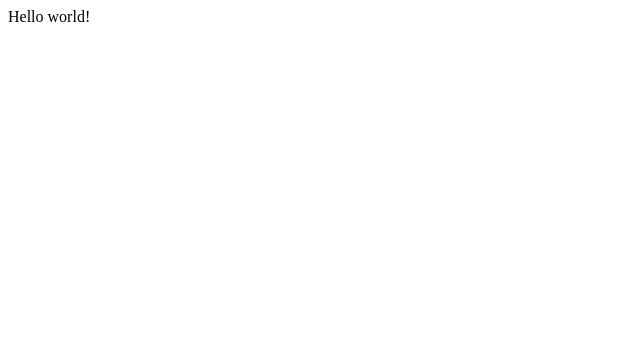
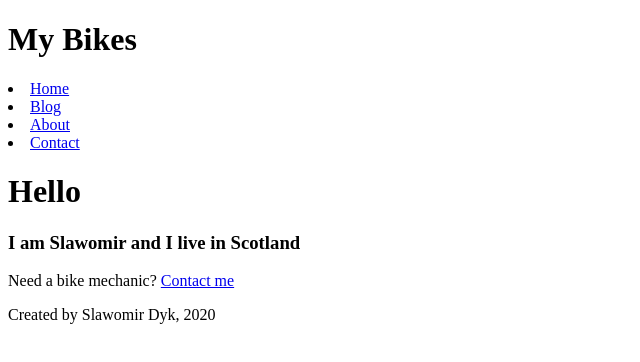
Before and after one commit to Slav666/gatsby-web-site, a Gatsby site: page / in a window 1280 px wide. Shown: the whole page, without its empty margins (0-640 px from the left). Built offline with nearby package versions, Linux system fonts and the light colour scheme; Gatsby itself is replaced by a stand-in of ours.

Commit message:
Addsimple folders and files structure to the gatsby project

```diff
--- /dev/null
+++ b/src/components/footer.js
@@ -0,0 +1,11 @@
+import React from "react"
+
+const Footer = () => {
+  return (
+    <footer>
+      <p>Created by Slawomir Dyk, 2020</p>
+    </footer>
+  )
+}
+
+export default Footer
--- /dev/null
+++ b/src/components/header.js
@@ -0,0 +1,26 @@
+import React from "react"
+import { Link } from "gatsby"
+
+const Header = () => {
+  return (
+    <div>
+      <h1>My Bikes</h1>
+      <nav>
+        <li>
+          <Link to="/">Home</Link>
+        </li>
+        <li>
+          <Link to="/blog">Blog</Link>
+        </li>
+        <li>
+          <Link to="/about">About</Link>
+        </li>
+        <li>
+          <Link to="/contact">Contact</Link>
+        </li>
+      </nav>
+    </div>
+  )
+}
+
+export default Header
--- /dev/null
+++ b/src/components/layout.js
@@ -0,0 +1,15 @@
+import React from "react"
+import Header from "./header"
+import Footer from "./footer"
+
+const Layout = props => {
+  return (
+    <div>
+      <Header />
+      {props.children}
+      <Footer />
+    </div>
+  )
+}
+
+export default Layout
--- /dev/null
+++ b/src/pages/about.js
@@ -0,0 +1,19 @@
+import React from "react"
+import { Link } from "gatsby"
+
+import Layout from "../components/layout"
+
+const AboutPage = () => {
+  return (
+    <Layout>
+      <h2>About me</h2>
+      <p>I like mtb bikes</p>
+      <p>
+        Do you need to talk about bike components?
+        <Link to="/contact"> Contact me</Link>
+      </p>
+    </Layout>
+  )
+}
+
+export default AboutPage
--- a/src/pages/index.js
+++ b/src/pages/index.js
@@ -1,3 +1,17 @@
 import React from "react"
+import { Link } from "gatsby"
+import Layout from "../components/layout"
 
-export default () => <div>Hello world!</div>
+const IndexPage = () => {
+  return (
+    <Layout>
+      <h1>Hello</h1>
+      <h3>I am Slawomir and I live in Scotland</h3>
+
+      <p>
+        Need a bike mechanic? <Link to="/contact">Contact me</Link>
+      </p>
+    </Layout>
+  )
+}
+export default IndexPage
```
Also changed, not shown: src/pages/blog.js (added, +14 -0 lines), src/pages/contact.js (added, +20 -0 lines).
